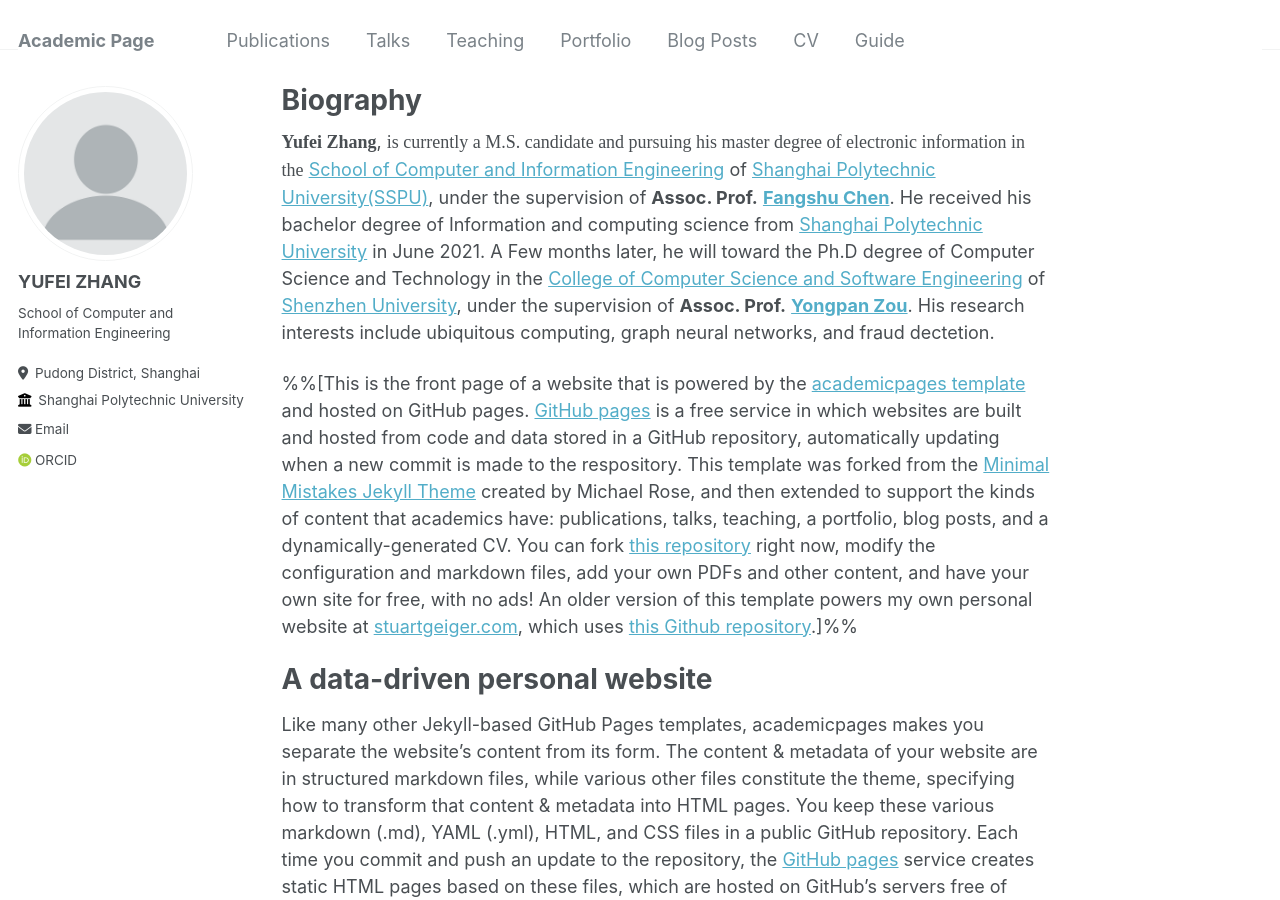
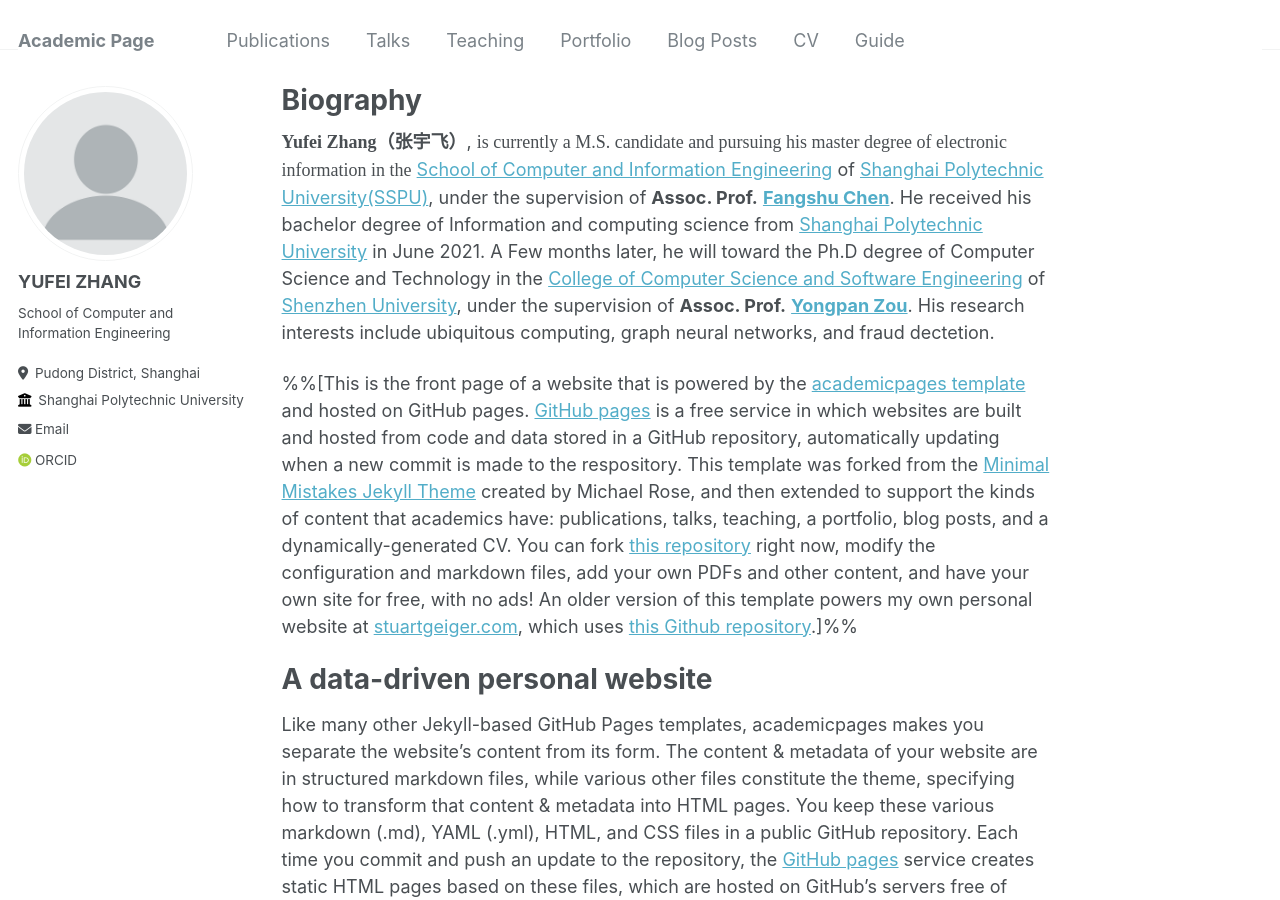
Before and after one commit to yfyaya/yfyaya.github.io, a Jekyll site: the page built from _pages/about.md, in a window 1280 px wide and 900 px high. Built offline with Jekyll 4.4.1, drawn with Linux system fonts in a browser that asks for light colours; some web fonts are replaced.

Commit message:
Update about.md

```diff
--- a/_pages/about.md
+++ b/_pages/about.md
@@ -7,7 +7,7 @@ redirect_from:
   - /about.html
 ---
 
-**<font face='Times New Roman'>Yufei Zhang</font>**, <font face='Times New Roman'>is currently a M.S. candidate and pursuing his master degree of electronic information in the</font> [School of Computer and Information Engineering](http://2016.itxx.sspu.edu.cn/) of [Shanghai Polytechnic University(SSPU)](https://www.sspu.edu.cn/), under the supervision of **Assoc. Prof.** [**Fangshu Chen**](https://sspu.h5yunban.cn/sspu-system/index.html?page=rcpy). He received his bachelor degree of Information and computing science from [Shanghai Polytechnic University](https://www.sspu.edu.cn/) in June 2021. A Few months later, he will toward the Ph.D degree of Computer Science and Technology in the [College of Computer Science and Software Engineering](https://csse.szu.edu.cn/) of [Shenzhen University](https://szu.edu.cn/), under the supervision of **Assoc. Prof.** [**Yongpan Zou**](https://yongpanzou.github.io/). His research interests include ubiquitous computing, graph neural networks, and fraud dectetion.
+**<font face='Times New Roman'>Yufei Zhang（<font face='行揩'>张宇飞</font>）</font>**, <font face='Times New Roman'>is currently a M.S. candidate and pursuing his master degree of electronic information in the</font> [School of Computer and Information Engineering](http://2016.itxx.sspu.edu.cn/) of [Shanghai Polytechnic University(SSPU)](https://www.sspu.edu.cn/), under the supervision of **Assoc. Prof.** [**Fangshu Chen**](https://sspu.h5yunban.cn/sspu-system/index.html?page=rcpy). He received his bachelor degree of Information and computing science from [Shanghai Polytechnic University](https://www.sspu.edu.cn/) in June 2021. A Few months later, he will toward the Ph.D degree of Computer Science and Technology in the [College of Computer Science and Software Engineering](https://csse.szu.edu.cn/) of [Shenzhen University](https://szu.edu.cn/), under the supervision of **Assoc. Prof.** [**Yongpan Zou**](https://yongpanzou.github.io/). His research interests include ubiquitous computing, graph neural networks, and fraud dectetion.
 
 %%[This is the front page of a website that is powered by the [academicpages template](https://github.com/academicpages/academicpages.github.io) and hosted on GitHub pages. [GitHub pages](https://pages.github.com) is a free service in which websites are built and hosted from code and data stored in a GitHub repository, automatically updating when a new commit is made to the respository. This template was forked from the [Minimal Mistakes Jekyll Theme](https://mmistakes.github.io/minimal-mistakes/) created by Michael Rose, and then extended to support the kinds of content that academics have: publications, talks, teaching, a portfolio, blog posts, and a dynamically-generated CV. You can fork [this repository](https://github.com/academicpages/academicpages.github.io) right now, modify the configuration and markdown files, add your own PDFs and other content, and have your own site for free, with no ads! An older version of this template powers my own personal website at [stuartgeiger.com](http://stuartgeiger.com), which uses [this Github repository](https://github.com/staeiou/staeiou.github.io).]%%
 
```
